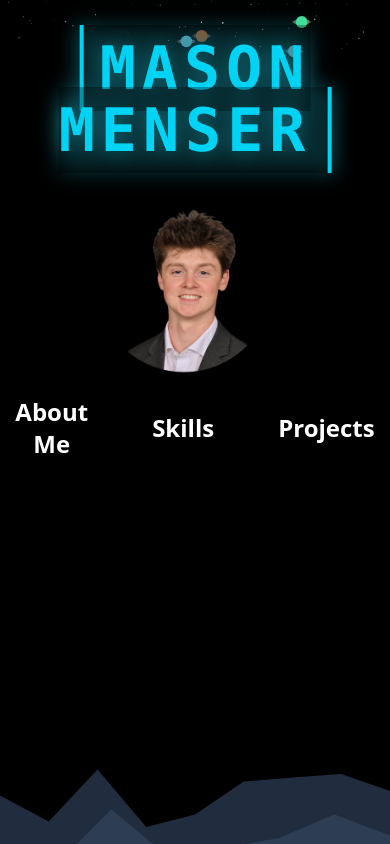
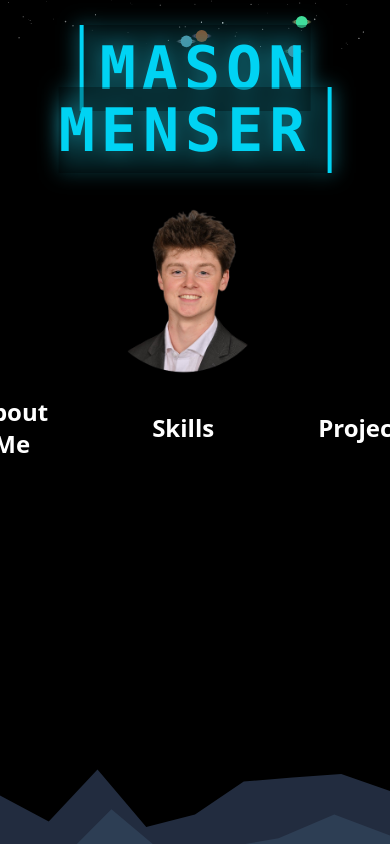
Before and after one commit to MMenser/Personal, a React (Vite) app: page / in a window 390 px wide. Built offline with nearby package versions, Linux system fonts and the light colour scheme.

Commit message:
mobile spacing

```diff
--- a/src/App.tsx
+++ b/src/App.tsx
@@ -199,7 +199,7 @@ const MountainBackground: React.FC<MountainBackgroundProps> = ({
 
   return (
     <div
-      className={`relative h-screen w-screen overflow-hidden bg-black ${className}`}
+      className={`relative h-screen w-screen overflow-scroll bg-black ${className}`}
     >
       {/* Stars SVG - Background positioned at top */}
       <svg
@@ -254,11 +254,11 @@ const MountainBackground: React.FC<MountainBackgroundProps> = ({
       <div className="relative z-10 h-full">
         {/* Fixed header content */}
         <div className="absolute top-24 left-1/2 transform -translate-x-1/2 flex flex-col items-center space-y-6 -mt-15">
-<div className="text-6xl font-bold text-center fade-in">
-  <span className="text-cyan-400 drop-shadow-[0_0_10px_rgba(34,211,238,0.8)] font-mono tracking-widest border-l-4 border-r-4 border-cyan-400 px-4 py-2 bg-black/30">
-    MASON MENSER
-  </span>
-</div>
+          <div className="text-6xl font-bold text-center fade-in">
+            <span className="text-cyan-400 drop-shadow-[0_0_10px_rgba(34,211,238,0.8)] font-mono tracking-widest border-l-4 border-r-4 border-cyan-400 px-4 py-2 bg-black/30">
+              MASON MENSER
+            </span>
+          </div>
           <img
             className="rounded-full fade-in"
             src={headshot}
--- a/src/InfoSection.tsx
+++ b/src/InfoSection.tsx
@@ -90,14 +90,14 @@ const InfoSection: React.FC = () => {
   return (
     <div className="relative z-10 flex flex-col items-center justify-center h-full text-white">
       {/* Navigation Buttons */}
-      <div className="flex flex-row mb-8" role="tablist">
+      <div className="flex flex-row space-x-10 mb-8" role="tablist">
         {renderSectionButton("about", "About Me")}
         {renderSectionButton("skills", "Skills")}
         {renderSectionButton("projects", "Projects")}
       </div>
 
       {/* Info Display Box - Always present to maintain layout */}
-      <div className="w-4xl px-6 h-full">
+      <div className="w-full px-6 h-full">
         <div className="h-full">{renderContent()}</div>
       </div>
     </div>
```
